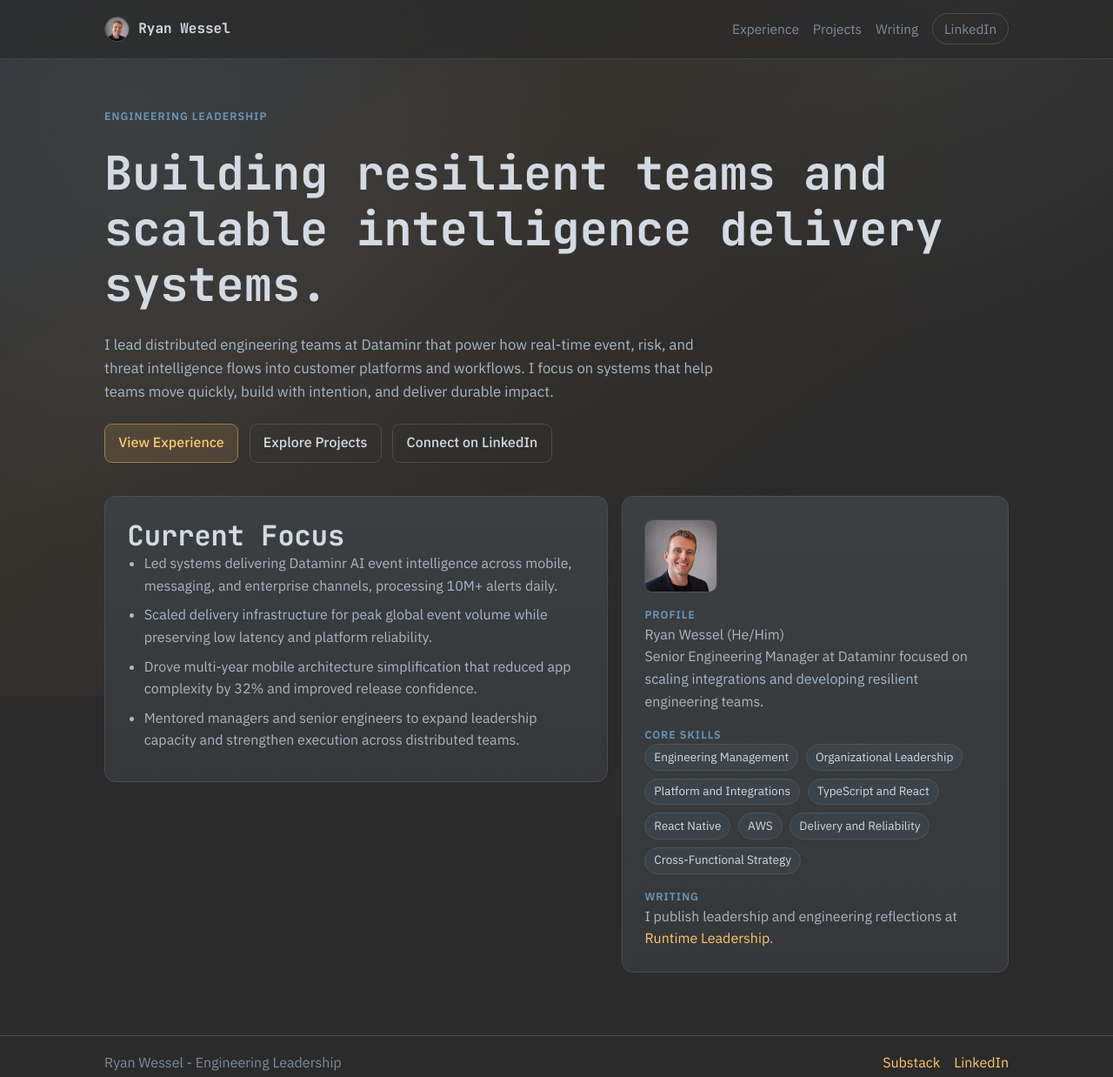
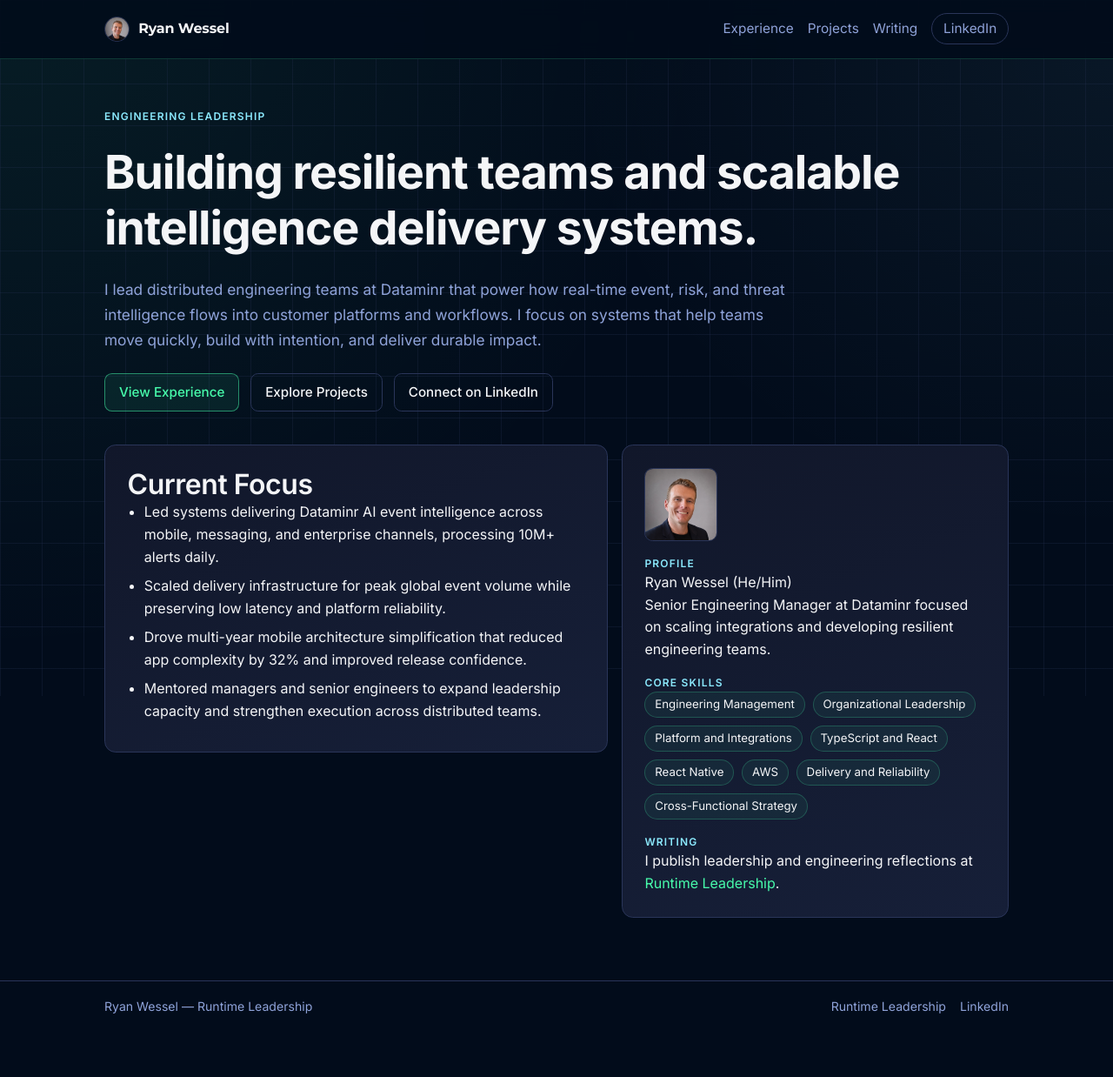
Before and after one commit to ryanjwessel/ryanjwessel.com, an Astro site: page / in a window 1280 px wide. Shown: the whole page at 87% size. After the commit the page ends 1186 px from the top, so only its background shows below. Built offline with nearby package versions, Linux system fonts and the light colour scheme; Astro itself is replaced by a stand-in of ours.

Commit message:
Visual overhaul: apply Runtime Leadership brand system
Palette:
- Deep navy (#020C1B) base with tmux-indigo elevated panels
- Mint-green (#47FBAB) primary accent replacing amber
- Trace-cyan (#8BE9FD) for eyebrow labels
- Prompt-periwinkle (#8FA3D9) for muted/secondary text
- Gitgraph-indigo (#2A3559) structural borders

Typography:
- Inter (400/500/600/700) replacing IBM Plex Sans for all body/UI
- Montserrat Bold for brand name in header nav only

Motifs:
- Subtle terminal grid texture (48px grid lines) full-page background
- Header bottom border with mint-green glow (0.18 opacity)
- btn-primary with mint-green border + tinted background
- tag-list chips with mint-green tint replacing blue

Favicon:
- Runtime Cube SVG mark: cube-frame outline + routed execution path
  in mint-green on dark navy

Footer:
- Updated copy to 'Ryan Wessel — Runtime Leadership'
- Substack link relabeled to 'Runtime Leadership'

```diff
--- a/web/layouts/BaseLayout.astro
+++ b/web/layouts/BaseLayout.astro
@@ -45,7 +45,7 @@
     <link rel="preconnect" href="https://fonts.googleapis.com" />
     <link rel="preconnect" href="https://fonts.gstatic.com" crossorigin />
     <link
-      href="https://fonts.googleapis.com/css2?family=IBM+Plex+Sans:wght@400;500;600&family=JetBrains+Mono:wght@500;700&display=swap"
+      href="https://fonts.googleapis.com/css2?family=Inter:wght@400;500;600;700&family=Montserrat:wght@700&display=swap"
       rel="stylesheet"
     />
     <script type="application/ld+json" set:html={JSON.stringify(personSchema)} />
@@ -71,9 +71,9 @@
     </main>
     <footer class="site-footer">
       <div class="container footer-wrap">
-        <p>{site.name} - Engineering Leadership</p>
+        <p>Ryan Wessel &mdash; <a href={site.substack} target="_blank" rel="noreferrer" style="color: var(--muted);">Runtime Leadership</a></p>
         <div class="footer-links">
-          <a href={site.substack} target="_blank" rel="noreferrer">Substack</a>
+          <a href={site.substack} target="_blank" rel="noreferrer">Runtime Leadership</a>
           <a href={site.linkedin} target="_blank" rel="noreferrer">LinkedIn</a>
         </div>
       </div>
--- a/web/styles/global.css
+++ b/web/styles/global.css
@@ -1,18 +1,27 @@
+/* ─── Runtime Leadership Design Tokens ────────────────────────────────────── */
 :root {
-  --bg: #2b2b2b;
-  --bg-elevated: #313335;
-  --surface: #3c3f41;
-  --surface-alt: #353739;
-  --text: #a9b7c6;
-  --text-strong: #d3dae3;
-  --muted: #7f8c98;
-  --accent: #ffc66d;
-  --accent-blue: #6897bb;
-  --accent-green: #6a8759;
-  --border: #4a4d50;
-  --max: 1040px;
+  /* Background layers */
+  --bg:           #020C1B; /* navy-blue         deep workspace  */
+  --bg-elevated:  #11172A; /* tmux-indigo        elevated panel  */
+  --surface:      #11172A; /* panel body                        */
+  --surface-alt:  #161F38; /* tabbar-indigo      chrome / alt   */
+
+  /* Typography */
+  --text:         #F4F5F7; /* ice-white          primary copy   */
+  --text-strong:  #F4F5F7; /* same               high-emphasis  */
+  --muted:        #8FA3D9; /* prompt-periwinkle  secondary meta */
+
+  /* Accents */
+  --accent:        #47FBAB; /* mint-green         primary cta    */
+  --accent-blue:   #8BE9FD; /* trace-cyan         annotations    */
+  --accent-violet: #BC93F9; /* decision-violet    strategic cues */
+
+  /* Structure */
+  --border: #2A3559; /* gitgraph-indigo    structural outlines */
+  --max:    1040px;
 }
 
+/* ─── Reset ────────────────────────────────────────────────────────────────── */
 * {
   box-sizing: border-box;
 }
@@ -24,11 +33,15 @@
   min-height: 100%;
 }
 
+/* ─── Base ─────────────────────────────────────────────────────────────────── */
 body {
-  background: radial-gradient(circle at 12% 10%, #34373a 0%, transparent 32%),
-    radial-gradient(circle at 88% 0%, #2f3234 0%, transparent 24%), var(--bg);
+  background-color: var(--bg);
+  /* Subtle mint + cyan glow anchored to corners */
+  background-image:
+    radial-gradient(ellipse at 0% 0%, rgba(71, 251, 171, 0.07) 0%, transparent 45%),
+    radial-gradient(ellipse at 100% 5%, rgba(139, 233, 253, 0.05) 0%, transparent 35%);
   color: var(--text);
-  font-family: 'IBM Plex Sans', sans-serif;
+  font-family: 'Inter', sans-serif;
   line-height: 1.6;
 }
 
@@ -41,30 +54,32 @@
   color: var(--text-strong);
 }
 
+/* ─── Layout ───────────────────────────────────────────────────────────────── */
 .container {
   width: min(calc(100% - 2.5rem), var(--max));
   margin-inline: auto;
 }
 
+/* Subtle terminal grid texture applied over the whole page */
 .background-glow {
   position: fixed;
   inset: 0;
   pointer-events: none;
-  background: linear-gradient(
-    145deg,
-    rgba(104, 151, 187, 0.08),
-    rgba(255, 198, 109, 0.06) 35%,
-    transparent 72%
-  );
+  /* Fine grid lines at panel-stroke opacity */
+  background-image:
+    linear-gradient(rgba(42, 53, 89, 0.25) 1px, transparent 1px),
+    linear-gradient(90deg, rgba(42, 53, 89, 0.25) 1px, transparent 1px);
+  background-size: 48px 48px;
   z-index: -1;
 }
 
+/* ─── Header ───────────────────────────────────────────────────────────────── */
 .site-header {
   position: sticky;
   top: 0;
-  backdrop-filter: blur(8px);
-  background: rgba(43, 43, 43, 0.82);
-  border-bottom: 1px solid rgba(74, 77, 80, 0.65);
+  backdrop-filter: blur(10px);
+  background: rgba(2, 12, 27, 0.88);
+  border-bottom: 1px solid rgba(71, 251, 171, 0.18);
   z-index: 10;
 }
 
@@ -81,8 +96,13 @@
   align-items: center;
   gap: 0.65rem;
   color: var(--text-strong);
-  font-family: 'JetBrains Mono', monospace;
+  font-family: 'Montserrat', sans-serif;
   font-weight: 700;
+  letter-spacing: -0.01em;
+}
+
+.brand:hover {
+  color: var(--accent);
 }
 
 .brand-avatar {
@@ -117,40 +137,52 @@
   padding: 0.3rem 0.8rem;
 }
 
+.link-out:hover {
+  border-color: rgba(71, 251, 171, 0.4);
+  color: var(--accent) !important;
+}
+
+/* ─── Main ─────────────────────────────────────────────────────────────────── */
 main {
   padding: 3.5rem 0 4.5rem;
 }
 
+/* ─── Typography ───────────────────────────────────────────────────────────── */
 h1,
 h2,
 h3 {
   color: var(--text-strong);
   line-height: 1.2;
   margin: 0;
+  font-family: 'Inter', sans-serif;
 }
 
 h1 {
-  font-family: 'JetBrains Mono', monospace;
   font-size: clamp(2rem, 5vw, 3.35rem);
+  font-weight: 700;
+  letter-spacing: -0.02em;
 }
 
 h2 {
-  font-family: 'JetBrains Mono', monospace;
   font-size: clamp(1.35rem, 3vw, 2rem);
+  font-weight: 600;
+  letter-spacing: -0.015em;
 }
 
 p {
   margin: 0;
 }
 
+/* Terminal-prompt style label */
 .eyebrow {
   color: var(--accent-blue);
   text-transform: uppercase;
-  letter-spacing: 0.08em;
-  font-size: 0.78rem;
+  letter-spacing: 0.1em;
+  font-size: 0.75rem;
   font-weight: 600;
 }
 
+/* ─── Hero ─────────────────────────────────────────────────────────────────── */
 .hero {
   display: grid;
   gap: 1.45rem;
@@ -158,20 +190,23 @@
   animation: fade-in 550ms ease;
 }
 
+.hero-lead {
+  max-width: 72ch;
+  color: var(--muted);
+  font-size: 1.08rem;
+  line-height: 1.7;
+}
+
+/* ─── Cards & Panels ───────────────────────────────────────────────────────── */
 .hero-card,
 .panel {
-  background: linear-gradient(180deg, var(--surface), var(--surface-alt));
+  background: linear-gradient(160deg, var(--surface), var(--surface-alt));
   border: 1px solid var(--border);
   border-radius: 0.8rem;
   padding: clamp(1.2rem, 2vw, 1.7rem);
 }
 
-.hero-lead {
-  max-width: 72ch;
-  color: var(--text);
-  font-size: 1.05rem;
-}
-
+/* ─── Buttons ──────────────────────────────────────────────────────────────── */
 .cta-row {
   display: flex;
   gap: 0.8rem;
@@ -182,24 +217,39 @@
   display: inline-flex;
   align-items: center;
   justify-content: center;
-  padding: 0.55rem 0.95rem;
+  padding: 0.55rem 1rem;
   border-radius: 0.55rem;
   border: 1px solid var(--border);
   color: var(--text-strong);
   font-weight: 500;
+  font-size: 0.95rem;
+  transition: border-color 0.15s, color 0.15s;
+}
+
+.btn:hover {
+  border-color: rgba(143, 163, 217, 0.5);
+  color: var(--text-strong);
 }
 
 .btn-primary {
-  border-color: #9f7f46;
-  background: rgba(255, 198, 109, 0.12);
+  border-color: rgba(71, 251, 171, 0.5);
+  background: rgba(71, 251, 171, 0.08);
   color: var(--accent);
 }
 
+.btn-primary:hover {
+  border-color: var(--accent);
+  background: rgba(71, 251, 171, 0.14);
+  color: var(--accent);
+}
+
+/* ─── Grid ─────────────────────────────────────────────────────────────────── */
 .grid {
   display: grid;
   gap: 1rem;
 }
 
+/* ─── Lists ────────────────────────────────────────────────────────────────── */
 .highlights li,
 .tag-list li,
 .impact-list li,
@@ -215,6 +265,7 @@
   padding-left: 1.2rem;
 }
 
+/* Skills tags */
 .tag-list {
   display: flex;
   flex-wrap: wrap;
@@ -225,19 +276,21 @@
 
 .tag-list li {
   margin-bottom: 0;
-  border: 1px solid #4f5457;
+  border: 1px solid rgba(71, 251, 171, 0.22);
   border-radius: 999px;
-  padding: 0.22rem 0.62rem;
-  font-size: 0.85rem;
+  padding: 0.22rem 0.68rem;
+  font-size: 0.83rem;
   color: var(--text-strong);
-  background: rgba(104, 151, 187, 0.1);
+  background: rgba(71, 251, 171, 0.06);
 }
 
+/* ─── Stack utility ────────────────────────────────────────────────────────── */
 .stack {
   display: grid;
   gap: 1rem;
 }
 
+/* ─── Meta row ─────────────────────────────────────────────────────────────── */
 .meta-row {
   display: flex;
   justify-content: space-between;
@@ -247,6 +300,7 @@
   margin-bottom: 0.65rem;
 }
 
+/* ─── Footer ───────────────────────────────────────────────────────────────── */
 .site-footer {
   border-top: 1px solid var(--border);
   padding: 1.1rem 0;
@@ -258,6 +312,7 @@
   align-items: center;
   gap: 1rem;
   color: var(--muted);
+  font-size: 0.88rem;
 }
 
 .footer-links {
@@ -265,10 +320,19 @@
   gap: 1rem;
 }
 
+.footer-links a {
+  color: var(--muted);
+}
+
+.footer-links a:hover {
+  color: var(--accent);
+}
+
+/* ─── Animation ────────────────────────────────────────────────────────────── */
 @keyframes fade-in {
   from {
     opacity: 0;
-    transform: translateY(6px);
+    transform: translateY(8px);
   }
   to {
     opacity: 1;
@@ -276,6 +340,7 @@
   }
 }
 
+/* ─── Responsive ───────────────────────────────────────────────────────────── */
 @media (min-width: 900px) {
   .home-grid {
     grid-template-columns: 1.3fr 1fr;
```
Also changed, not shown: public/favicon.svg.
